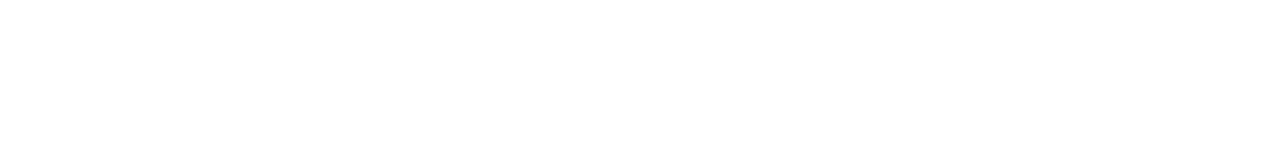
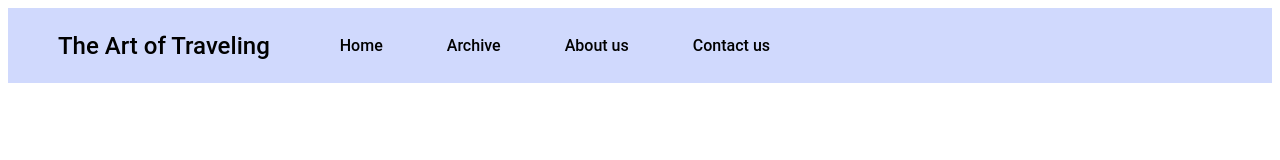
Before and after one commit to nathalieutstumo/project-exam_nathalie-Utstumo, a plain HTML site: page index.html in a window 1280 px wide. Drawn offline with Linux system fonts and the light colour scheme.

Commit message:
some header

```diff
--- /dev/null
+++ b/css/styles.css
@@ -0,0 +1,34 @@
+header {
+  display: flex;
+  width: 100%;
+  height: 75px;
+  margin: auto;
+  background-color: #d0d9fd;
+  align-items: center;
+  /* justify-content: space-between; */
+}
+
+header p {
+  margin-left: 50px;
+  padding: 0%;
+  display: flex;
+  font-size: 1.5rem;
+  font-family: "Roboto", "Oxygen", "Ubuntu", "Cantarell", "Open Sans",
+    "Helvetica Neue", sans-serif;
+  font-weight: 500;
+}
+
+header nav li {
+  display: inline;
+  padding: 0px 30px;
+}
+
+header nav li a {
+  padding: 0%;
+  margin: 0%;
+  color: black;
+  font-family: "Roboto", "Oxygen", "Ubuntu", "Cantarell", "Open Sans",
+    "Helvetica Neue", sans-serif;
+  text-decoration: none;
+  font-weight: 500;
+}
--- a/index.html
+++ b/index.html
@@ -5,8 +5,20 @@
     <meta http-equiv="X-UA-Compatible" content="IE=edge">
     <meta name="viewport" content="width=device-width, initial-scale=1.0">
     <title>The Art of Traveling</title>
+    <link rel="stylesheet" href="css/styles.css">
 </head>
 <body>
+    <header>
+        <p>The Art of Traveling</p>
+        <nav>
+            <ul>
+                <li><a href="#">Home</a></li>
+                <li><a href="#">Archive</a></li>
+                <li><a href="#">About us</a></li>
+                <li><a href="#">Contact us</a></li>
+            </ul>
+        </nav>
+    </header>
 
 </body>
 </html>
```
